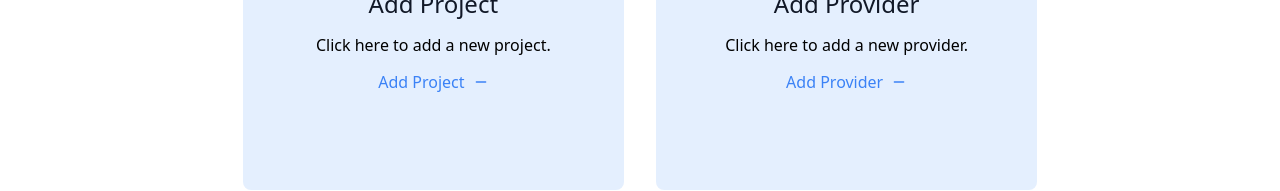
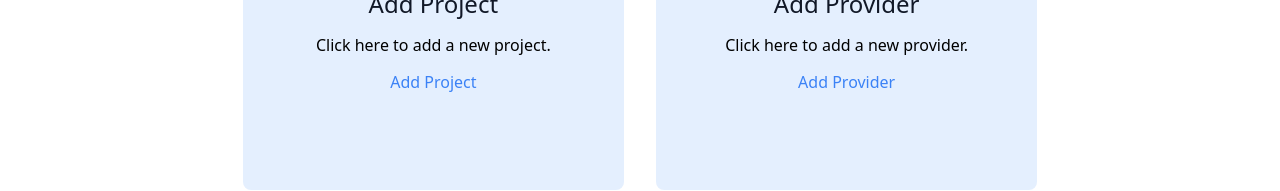
Before and after one commit to loutusz/CapstoneProject, a Next.js app in the folder frontend/: page /homePage in a window 1280 px wide. Shown: the part 248-439 px from the top of the page. Built offline with nearby package versions, Linux system fonts and the light colour scheme.

Commit message:
update header home + content home

```diff
--- a/frontend/components/contenthome.js
+++ b/frontend/components/contenthome.js
@@ -10,11 +10,7 @@ export default function ContentHome() {
                         <p className="leading-relaxed mb-3">
                             Click here to add a new project.
                         </p>
-                        <a className="text-blue-500 inline-flex items-center">Add Project
-                            <svg className="w-4 h-4 ml-2" viewBox="0 0 24 24" stroke="currentColor" strokeWidth="2" fill="none" strokeLinecap="round" strokeLinejoin="round">
-                                <path d="M5 12h14"></path>
-                            </svg>
-                        </a>
+                        <a className="text-blue-500 inline-flex items-center hover:underline">Add Project</a>
                     </div>
                 </div>
                 <div className="p-4 lg:w-1/3">
@@ -23,11 +19,7 @@ export default function ContentHome() {
                         <p className="leading-relaxed mb-3">
                             Click here to add a new provider.
                         </p>
-                        <a className="text-blue-500 inline-flex items-center">Add Provider
-                            <svg className="w-4 h-4 ml-2" viewBox="0 0 24 24" stroke="currentColor" strokeWidth="2" fill="none" strokeLinecap="round" strokeLinejoin="round">
-                                <path d="M5 12h14"></path>
-                            </svg>
-                        </a>
+                        <a className="text-blue-500 inline-flex items-center hover:underline" href="/addProvider">Add Provider</a>
                     </div>
                 </div>
             </div>
--- a/frontend/components/headerhome.js
+++ b/frontend/components/headerhome.js
@@ -40,13 +40,13 @@ const HeaderHome = () => {
               </div>
               <ul className="space-y-2">
                 <li>
-                  <a href="#" className="text-white hover:underline">Menu 1</a>
+                  <a href="#" className="text-white hover:underline">Projects</a>
                 </li>
                 <li>
-                  <a href="#" className="text-white hover:underline">Menu 2</a>
+                  <a href="/providers" className="text-white hover:underline">Providers</a>
                 </li>
                 <li>
-                  <a href="#" className="text-white hover:underline">Menu 3</a>
+                  <a href="#" className="text-white hover:underline">Settings</a>
                 </li>
               </ul>
             </nav>
--- /dev/null
+++ b/frontend/pages/providers.js
@@ -0,0 +1,31 @@
+// pages/index.js
+import React from 'react';
+import ProviderCard from '@/components/providercard';
+
+const providers = [
+  'Telecommunications',
+  'Internet Service Providers',
+  'Streaming Services',
+  'Cloud Storage',
+  'Payment Processors',
+  'Web Hosting',
+  'Health Insurance',
+  'Car Insurance',
+  'Online Marketplaces',
+  'Travel Booking',
+  // Add more providers here
+];
+
+const Providers = () => {
+  return (
+    <div className="flex justify-center items-center h-screen bg-gray-100">
+      <div className="grid grid-cols-1 md:grid-cols-2 lg:grid-cols-3 gap-6">
+        {providers.map(provider => (
+          <ProviderCard key={provider} providerName={provider} />
+        ))}
+      </div>
+    </div>
+  );
+};
+
+export default Providers;
```
